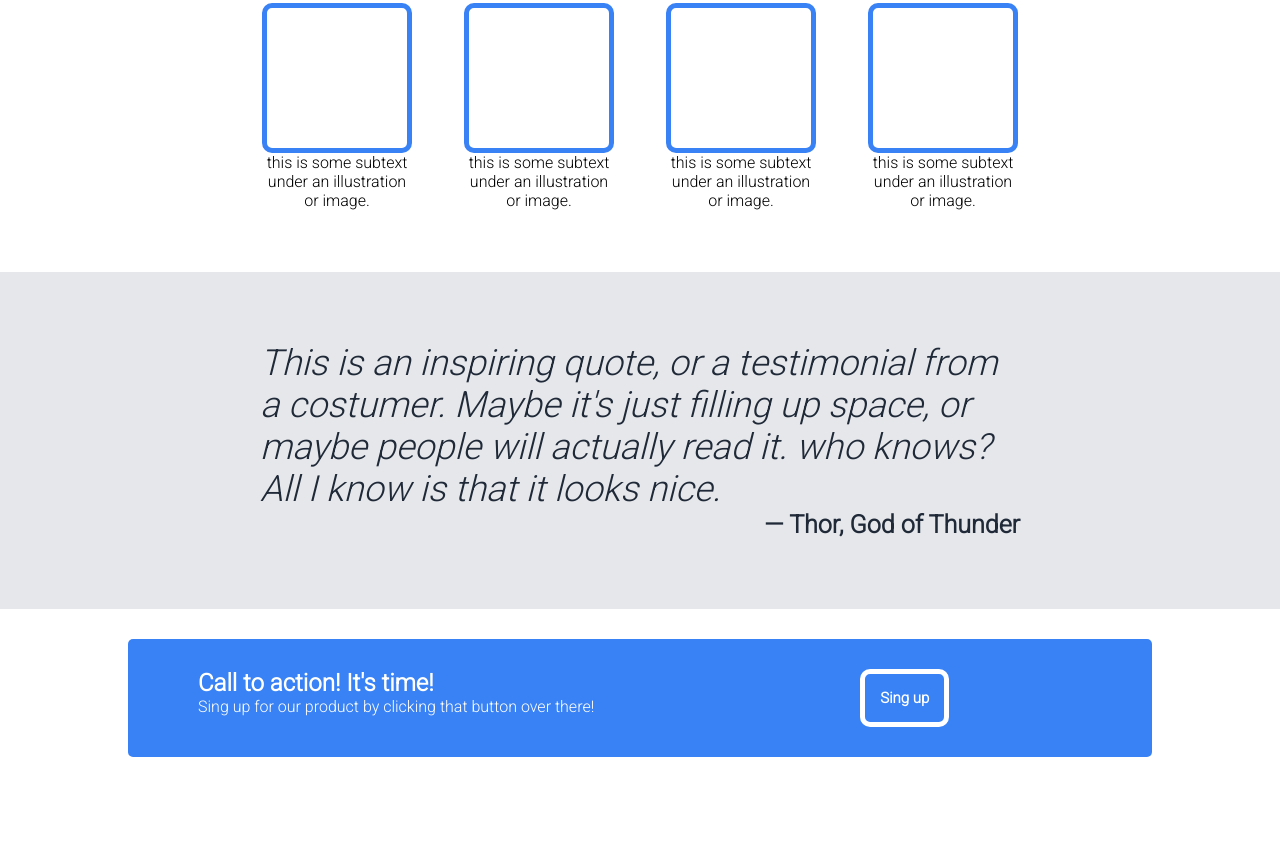
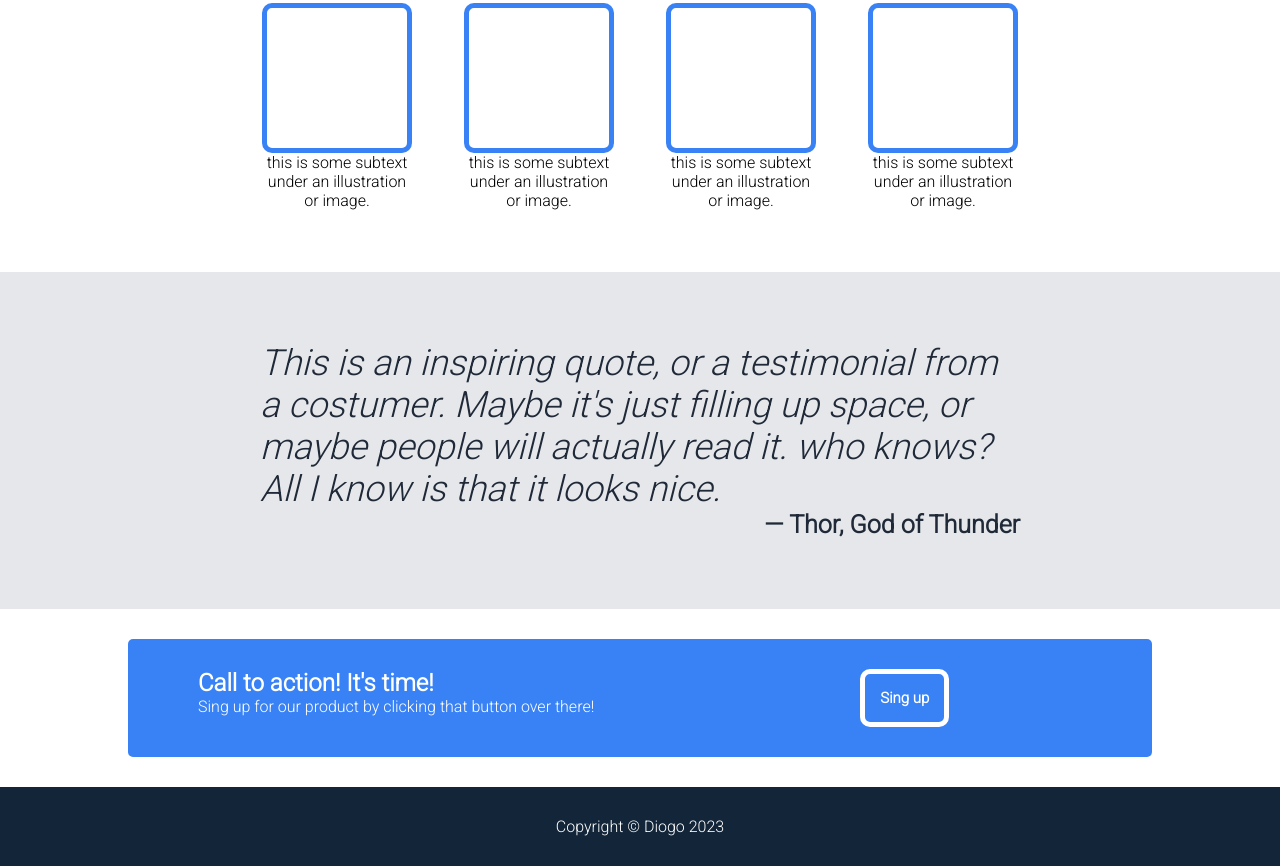
Before and after one commit to Diogo3g/landing-page, a plain HTML site: page index.html in a window 1280 px wide. Shown: the part 1025-1891 px from the top of the page. Before the commit the page ends 1812 px from the top, so only its background shows below. Drawn offline with Linux system fonts and the light colour scheme.

Commit message:
Added a footer

```diff
--- a/css/style.css
+++ b/css/style.css
@@ -166,3 +166,10 @@ header {
     color: #ffffff;
     font-weight: 900;
 }
+
+.footer {
+    background-color: #132639;
+    color: #ffffff;
+    padding: 30px;
+    text-align: center;
+}
--- a/index.html
+++ b/index.html
@@ -62,5 +62,8 @@
             <div class="sing"><button>Sing up</button></div>
         </div>
     </div>
+    <div class="footer">
+        <p>Copyright © Diogo 2023</p>
+    </div>
 </body>
 </html>
```
